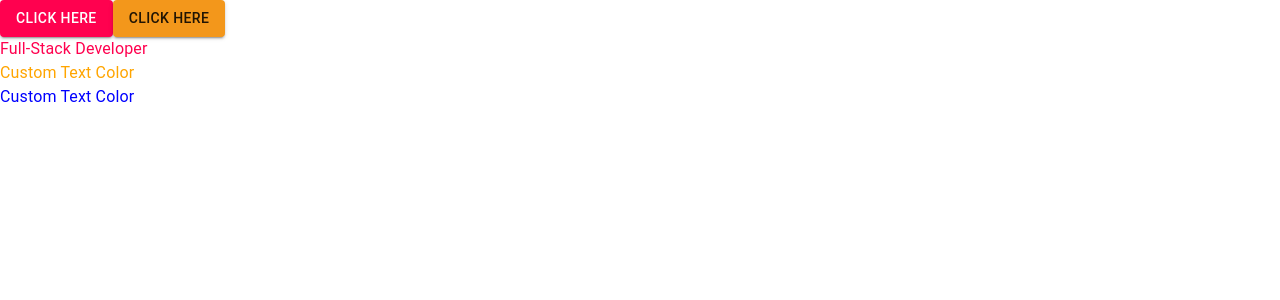
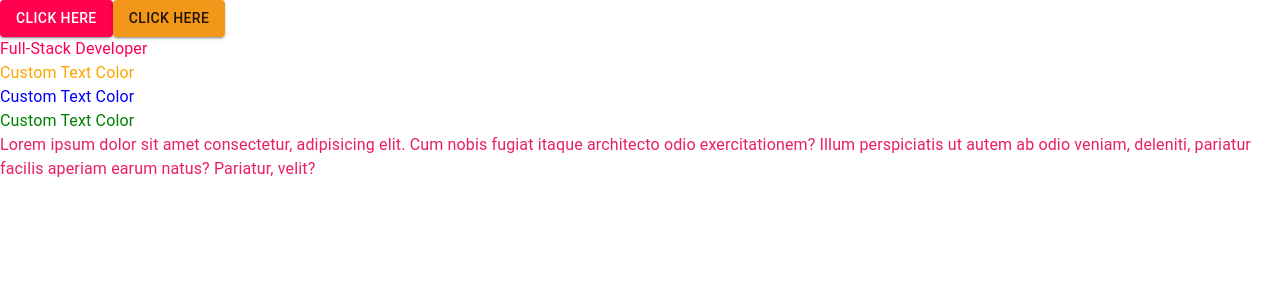
Before and after one commit to Emam-Bokhari/MUI, a React (Vite) app: page / in a window 1280 px wide. Shown: the top 300 px of the page. Built offline with nearby package versions, Linux system fonts and the light colour scheme.

Commit message:
feat(theme): add custom secondary to MUI theme and apply in ExampleTwo component

```diff
--- a/src/App.jsx
+++ b/src/App.jsx
@@ -2,13 +2,15 @@ import { Fragment } from "react";
 import { CssBaseline, ThemeProvider } from "@mui/material";
 import { theme } from "./theme/theme";
 import ExampleOne from "./components/themeExample/ExampleOne";
+import ExampleTwo from "./components/themeExample/ExampleTwo";
 
 export default function App() {
   return (
     <Fragment>
       <ThemeProvider theme={theme}>
         <CssBaseline />
-        <ExampleOne/>
+        <ExampleOne />
+        <ExampleTwo />
       </ThemeProvider>
     </Fragment>
   );
--- a/src/components/themeExample/ExampleOne.jsx
+++ b/src/components/themeExample/ExampleOne.jsx
@@ -15,6 +15,9 @@ export default function ExampleOne() {
       <Typography sx={{ color: "textColor.secondary" }}>
         Custom Text Color
       </Typography>
+      <Typography sx={{ color: "textColor.bokhari" }}>
+        Custom Text Color
+      </Typography>
 
     </Fragment>
   );
--- /dev/null
+++ b/src/components/themeExample/ExampleTwo.jsx
@@ -0,0 +1,15 @@
+import { Typography } from "@mui/material";
+import { Fragment } from "react";
+
+export default function ExampleTwo() {
+  return (
+    <Fragment>
+      <Typography color="secondary">
+        Lorem ipsum dolor sit amet consectetur, adipisicing elit. Cum nobis
+        fugiat itaque architecto odio exercitationem? Illum perspiciatis ut
+        autem ab odio veniam, deleniti, pariatur facilis aperiam earum natus?
+        Pariatur, velit?
+      </Typography>
+    </Fragment>
+  );
+}
--- a/src/theme/theme.js
+++ b/src/theme/theme.js
@@ -1,4 +1,5 @@
 import { createTheme } from "@mui/material";
+import { pink } from "@mui/material/colors";
 
 // Create the theme
 export const theme = createTheme({
@@ -12,6 +13,10 @@ export const theme = createTheme({
     textColor: {
       primary: "orange",
       secondary: "blue",
+      bokhari: "green",
+    },
+    secondary: {
+      main: pink[500],
     },
   },
 });
```
